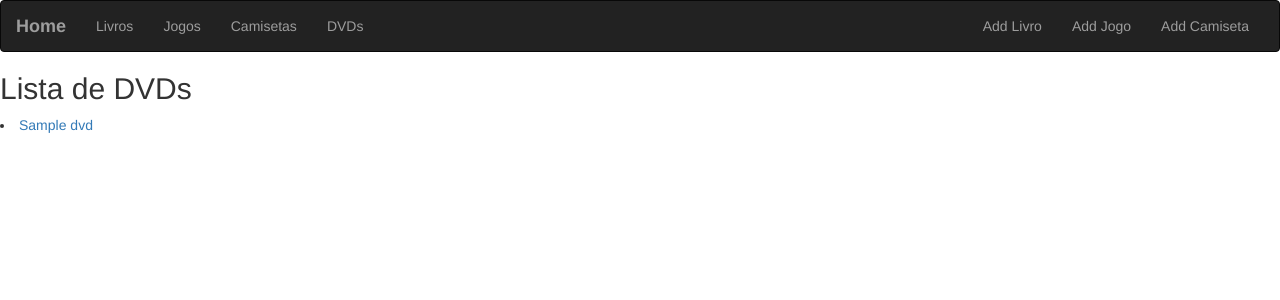
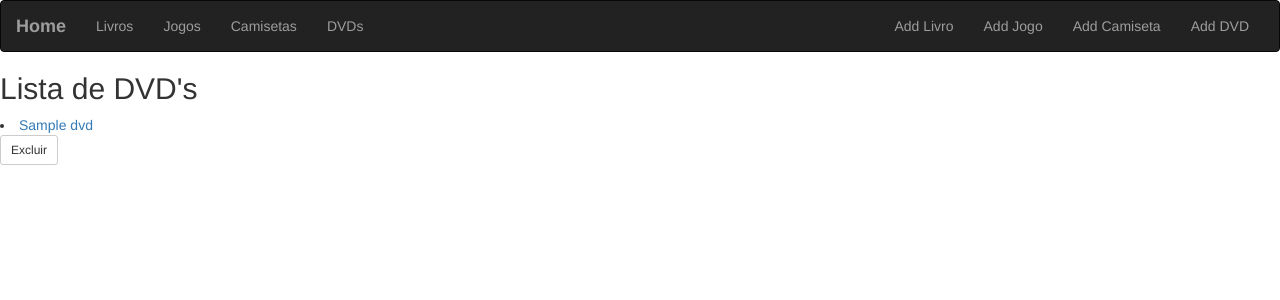
Before and after one commit to diogokcn/trabalhoweb2017_1, a Django app: page /dvd/ in a window 1280 px wide. Shown: the top 300 px of the page. Run offline with Django 3.2, Linux system fonts and the light colour scheme; tables that the repository leaves empty hold one stand-in row (Sample ...); some libraries are stand-ins or nearby versions.

Commit message:
DVD CRUD Added

```diff
--- a/_site/camiseta/templates/camiseta/index.html
+++ b/_site/camiseta/templates/camiseta/index.html
@@ -3,7 +3,7 @@
 
 {% block body %}
 	{% if all_camiseta %}
-	<h2> Lista de Camisetas </h2>
+	<h2> Lista de camisetas </h2>
 		<u1>
 		    {% for camiseta in all_camiseta %}
 		    <li><a href="{% url 'camiseta:detail' camiseta.id %}">{{ camiseta.marca }}</a></li>
--- a/_site/dvd/models.py
+++ b/_site/dvd/models.py
@@ -1,4 +1,5 @@
 from django.db import models
+from django.core.urlresolvers import reverse
 
 class DVD(models.Model):
     titulo  = models.CharField(max_length=50)
@@ -7,6 +8,9 @@ class DVD(models.Model):
     duracao = models.IntegerField()
     preco   = models.FloatField()
 
+    def get_absolute_url(self):
+        return reverse('dvd:detail', kwargs={'pk': self.pk})
+
     def __str__(self):
         ano = str(self.ano)
         duracao = str(self.duracao)
--- a/_site/dvd/templates/dvd/index.html
+++ b/_site/dvd/templates/dvd/index.html
@@ -1,15 +1,23 @@
 {% extends 'home/base.html' %}
-{% block title %} DVDs {% endblock %}
+{% block title %} DVD {% endblock %}
 
 {% block body %}
 	{% if all_dvd %}
-	<h2> Lista de DVDs </h2>
-	<u1>
-	    {% for dvd in all_dvd %}
-		    <li>
-		    	<a href="/dvd/{{ dvd.id }}/"> {{ dvd.titulo }} </a>
-		    </li>
-	    {% endfor %}
-	</u1>
+	<h2> Lista de DVD's </h2>
+		<u1>
+		    {% for dvd in all_dvd %}
+		    <li><a href="{% url 'dvd:detail' dvd.id %}">{{ dvd.titulo }}</a></li>
+
+		 	<!-- Delete -->
+			<form action="{% url 'dvd:dvd-delete' dvd.id %}" method="POST" style="display: inline;">
+				{% csrf_token %}
+				<input type="hidden" name="dvd_id" value="{{ dvd.id }}"/>
+				<button type="submit" class="btn btn-default btn-sm"> Excluir </button>
+			</form>
+
+			{% endfor %}
+		</u1>
+	{% else %}
+		<h2> Não há DVD's </h2>
 	{% endif %}
 {% endblock %}
--- a/_site/dvd/urls.py
+++ b/_site/dvd/urls.py
@@ -9,4 +9,13 @@ urlpatterns = [
 
     # /dvd/<pk>/
     url(r'^(?P<pk>[0-9]+)/$', views.DetailView.as_view(), name='detail'),
+
+    # /dvd/add
+    url(r'^add/$', views.DVDCreate.as_view(), name='dvd-add'),
+
+    # /dvd/edit/<id>/
+    url(r'^/edit/(?P<pk>[0-9]+)/$', views.DVDUpdate.as_view(), name='dvd-update'),
+
+    #/dvd/<id>/delete/
+    url(r'(?P<pk>[0-9]+)/delete/$', views.DVDDelete.as_view(), name='dvd-delete'),
 ]
--- a/_site/dvd/views.py
+++ b/_site/dvd/views.py
@@ -1,6 +1,8 @@
 from django.http import HttpResponse
 from django.shortcuts import render, redirect
 from django.views import generic
+from django.views.generic.edit import CreateView, UpdateView, DeleteView
+from django.core.urlresolvers import reverse_lazy
 from .models import DVD
 
 class IndexView(generic.ListView):
@@ -13,3 +15,19 @@ class IndexView(generic.ListView):
 class DetailView(generic.DetailView):
 	model = DVD
 	template_name = 'dvd/detail.html'
+
+# DVD's CRUD
+# Create
+class DVDCreate(CreateView):
+	model = DVD
+	fields = ['titulo', 'genero', 'ano', 'duracao', 'preco']
+
+# Update
+class DVDUpdate(UpdateView):
+	model = DVD
+	fields = ['titulo', 'genero', 'ano', 'duracao', 'preco']
+
+# Delete
+class DVDDelete(DeleteView):
+	model = DVD
+	success_url = reverse_lazy('dvd:index')
--- a/_site/home/templates/home/base.html
+++ b/_site/home/templates/home/base.html
@@ -56,6 +56,12 @@
 					<li class="">
 						<a href="{% url 'camiseta:camiseta-add' %}"> Add Camiseta </a>
 					</li>
+
+					<!-- DVD -->
+					<li class="">
+						<a href="{% url 'dvd:dvd-add' %}"> Add DVD </a>
+					</li>
+
 					<!--
 					<li class="">
 						<p> Logged: {{user.username}}</p>
--- a/_site/jogo_eletronico/templates/jogo_eletronico/index.html
+++ b/_site/jogo_eletronico/templates/jogo_eletronico/index.html
@@ -3,7 +3,7 @@
 
 {% block body %}
 	{% if all_jogos %}
-	<h2> Jogos: </h2>
+	<h2> Lista de jogos </h2>
 	<u1>
 	    {% for jogo in all_jogos %}
 	    <li><a href="{% url 'jogo:detail' jogo.id %}">{{ jogo.titulo }}</a></li>
--- a/_site/livro/templates/livro/index.html
+++ b/_site/livro/templates/livro/index.html
@@ -3,7 +3,7 @@
 
 {% block body %}
 	{% if all_livro %}
-	<h2> Livros: </h2>
+	<h2> Lista de livros </h2>
 	<u1>
 	    {% for livro in all_livro %}
 	    <li><a href="{% url 'livro:detail' livro.id %}">{{ livro.titulo }}</a></li>
```
Also changed, not shown: _site/dvd/templates/dvd/dvd_form.html (added, +14 -0 lines), 4 other files.
